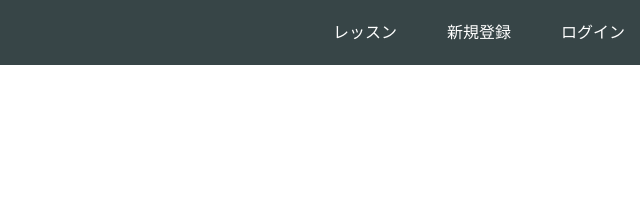
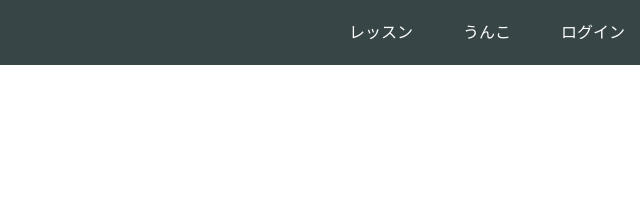
Before and after one commit to Chain-saw-man/test, a plain HTML site: page index.html in a window 1280 px wide. Shown: the top 207 px of the page, 640-1280 px from the left. Drawn offline with Linux system fonts and the light colour scheme.

Commit message:
Update index.html

```diff
--- a/index.html
+++ b/index.html
@@ -16,7 +16,7 @@
       <span class="fa fa-bars menu-icon"></span>
       <div class="header-right">
         <a href="#">レッスン</a>
-        <a href="#">新規登録</a>
+        <a href="#">うんこ</a>
         <a href="#" class="login">ログイン</a>
       </div>
     </div>
```
